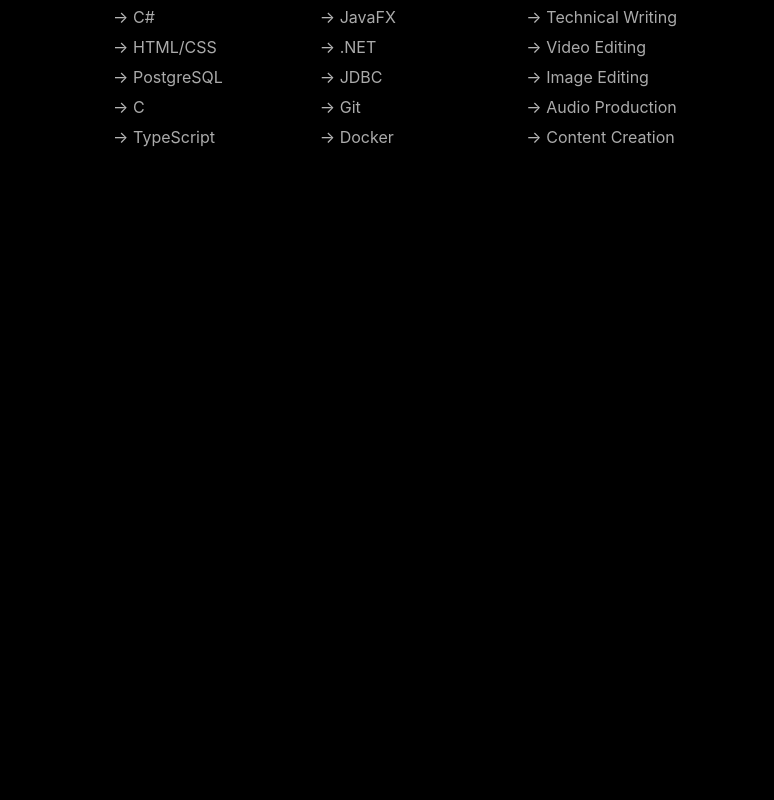
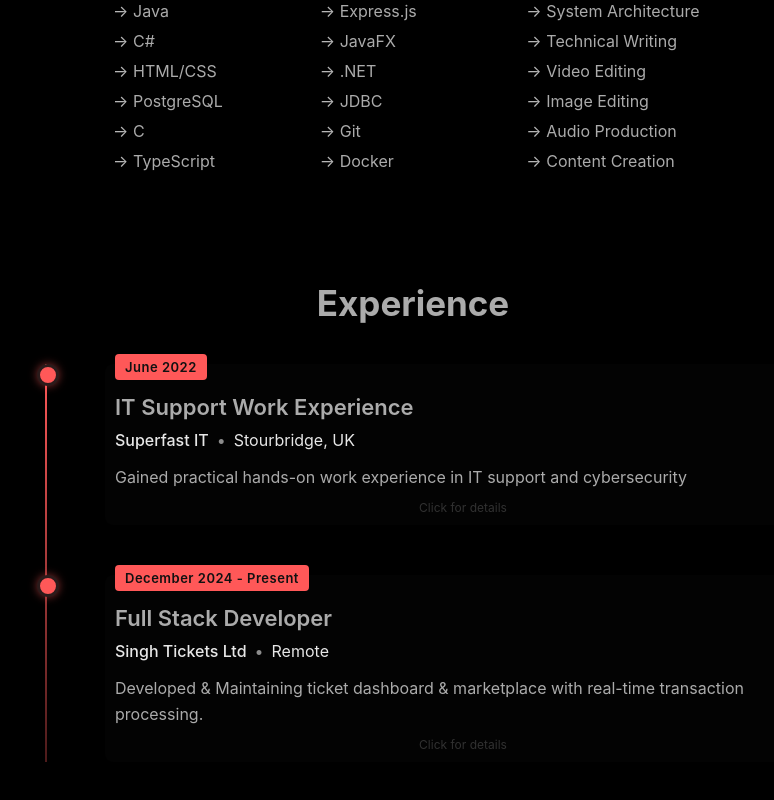
Before and after one commit to m7anj/m7anj, a React (Create React App) app: page / in a window 1280 px wide. Shown: the part 654-1454 px from the top of the page, without its empty margins (227-1001 px from the left). Before the commit the page ends 887 px from the top, so only its background shows below. Built offline with nearby package versions, Linux system fonts and the light colour scheme.

Commit message:
(3/5 Components Done) Experience.js, Experience.css

```diff
--- a/src/App.css
+++ b/src/App.css
@@ -31,11 +31,16 @@ body {
 body {
   margin: 0;
   padding: 50px 5%;
-  font-family: -apple-system, BlinkMacSystemFont, 'Segoe UI', 'Roboto', 'Oxygen',
+  font-family: '-apple-system', BlinkMacSystemFont, 'Segoe UI', 'Roboto', 'Oxygen',
     'Ubuntu', 'Cantarell', 'Fira Sans', 'Droid Sans', 'Helvetica Neue', sans-serif;
   background-color: var(--dark-navy);
   color: var(--slate);
   animation: fadeIn 0.5s ease-in-out;
+}
+
+body h3 {
+  font-size: clamp(25px, 5vw, 35px);
+  font-weight: 700;
 }
 
 @keyframes fadeIn {
--- a/src/App.js
+++ b/src/App.js
@@ -4,6 +4,8 @@ import './App.css';
 import Hero from './comps/Hero/Hero';
 
 import About from './comps/Skills/Skills';
+
+import Experience from './comps/Experience/Experience';
 
 function App() {
   return (
@@ -14,6 +16,12 @@ function App() {
         <About />
       </main>
 
+      <section className="experience-section">
+        <div className="experience-content">
+          <Experience />
+        </div>
+      </section>
+
     </div>
   );
 }
--- a/src/comps/Experience/Experience.css
+++ b/src/comps/Experience/Experience.css
@@ -0,0 +1,229 @@
+.experience {
+    display: flex;
+    flex-direction: column;
+    color: #ababab;
+    width: 100%;
+    box-sizing: border-box;
+    padding: 40px 4%;
+    text-align: center;
+    align-items: center;
+  }
+
+  .experience-content {
+    max-width: 800px;
+    margin: 0 auto;
+    width: 100%;
+  }
+
+  .experience h3 {
+    font-weight: 700;
+    margin-bottom: 40px;
+    position: relative;
+    text-align: center;
+  }
+
+  /* Timeline Container */
+  .timeline-container {
+    position: relative;
+    width: 100%;
+    max-width: 800px;
+    margin: 0 auto;
+    padding-left: 40px;
+  }
+
+  .timeline-container::before {
+    content: '';
+    position: absolute;
+    height: 100%;
+    width: 2px;
+    background: linear-gradient(to bottom, #ff5858 0%, rgba(255, 88, 88, 0.3) 100%);
+    left: 0;
+    top: 0;
+  }
+
+  .timeline-item {
+    position: relative;
+    margin-bottom: 50px;
+    padding-left: 20px;
+  }
+
+  .timeline-item:last-child {
+    margin-bottom: 0;
+  }
+
+
+
+
+  .timeline-marker {
+    position: absolute;
+    width: 16px;
+    height: 16px;
+    border-radius: 50%;
+    background-color: #ff5858;
+    left: -48px;
+    top: 0;
+    border: 3px solid rgba(20, 20, 20, 0.9);
+    box-shadow: 0 0 8px rgba(255, 88, 88, 0.5);
+    z-index: 1;
+  }
+
+  .timeline-content {
+    border-radius: 8px;
+    padding: 10px;
+    text-align: left;
+    transition: all 0.3s ease;
+    backdrop-filter: blur(5px);
+    background-color: rgba(255, 255, 255, 0.01);
+  }
+
+  .timeline-content:hover {
+    transform: translateY(-5px);
+    box-shadow: 0 6px 20px rgba(0, 0, 0, 0.2);
+  }
+
+  /* Time period label */
+  .timeline-period {
+    position: absolute;
+    top: -10px;
+    display: inline-block;
+    padding: 5px 10px;
+    background-color: #ff5858;
+    color: #111111;
+    font-size: clamp(11px, 1.3vw, 13px);
+    font-weight: 600;
+    border-radius: 4px;
+    letter-spacing: 0.5px;
+  }
+
+  /* Job Title */
+  .job-title {
+    font-size: clamp(18px, 2.5vw, 22px);
+    margin: 20px 0 10px 0;
+    font-weight: 600;
+  }
+
+  /* Company Info Line */
+  .company-info {
+    display: flex;
+    align-items: center;
+    margin-bottom: 15px;
+    color: #e7e7e7;
+    font-size: clamp(14px, 1.8vw, 16px);
+  }
+
+  .company-name {
+    color: #e7e7e7;
+    font-weight: 500;
+  }
+
+  .location-dot {
+    margin: 0 8px;
+    opacity: 0.6;
+  }
+
+  /* Job Description */
+  .job-description {
+    list-style-type: none;
+    padding-left: 0;
+    margin-top: 15px;
+  }
+
+  .job-description li {
+    position: relative;
+    padding-left: 18px;
+    margin-bottom: 10px;
+    font-size: clamp(14px, 1.8vw, 16px);
+    line-height: 1.6;
+  }
+
+  .job-description li:before {
+    content: '⤷';
+    position: absolute;
+    left: 0;
+    color: (rgba(255,255,255, 0.001));
+    transform: translateY(1px);
+  }
+
+  /* Responsive styles */
+  @media (max-width: 992px) {
+    .timeline-container {
+      padding-left: 35px;
+    }
+
+    .timeline-marker {
+      width: 14px;
+      height: 14px;
+      left: -42px;
+    }
+
+    .timeline-content {
+      padding: 20px;
+    }
+  }
+
+
+
+
+
+
+
+
+
+  /* expanding feature */
+
+  .timeline-content {
+    cursor: pointer;
+    transition: all 0.3s ease;
+  }
+
+  .timeline-content.expanded {
+    background-color: rgba(255, 255, 255, 0.04);
+  }
+
+  .job-preview {
+    margin: 10px 0;
+    line-height: 1.6;
+  }
+
+  .expanded-content {
+    margin-top: 15px;
+    animation: fadeIn 0.3s ease-in-out;
+  }
+
+  .expand-indicator {
+    text-align: center;
+    font-size: 12px;
+    color: #454545;
+    margin-top: 10px;
+    opacity: 0.7;
+  }
+
+  .tech-used {
+    margin-top: 20px;
+  }
+
+  .tech-used h5 {
+    font-size: 14px;
+    color: #aeaeae;
+    margin-bottom: 8px;
+  }
+
+  .tech-tags {
+    display: flex;
+    flex-wrap: wrap;
+    gap: 8px;
+    margin-top: 5px;
+  }
+
+  .tech-tag {
+    padding: 4px 8px;
+    background-color: #dbdbdb23;
+    color: hsl(0, 100%, 66%);
+    border-radius: 4px;
+    font-size: 12px;
+  }
+
+  @keyframes fadeIn {
+    from { opacity: 0; }
+    to { opacity: 1; }
+  }
--- a/src/comps/Experience/Experience.js
+++ b/src/comps/Experience/Experience.js
@@ -0,0 +1,103 @@
+import React, { useState } from 'react';
+import './Experience.css';
+
+const Experience = () => {
+  const experiences = [
+    {
+      title: "IT Support Work Experience",
+      company: "Superfast IT",
+      location: "Stourbridge, UK",
+      period: "June 2022",
+      preview: "Gained practical hands-on work experience in IT support and cybersecurity",
+      description: [
+        "Gained practical hands-on experience in IT support, technology support and cybersecurity",
+        "Utilized computational skills in IT management, system monitoring, and data recovery",
+        "Contributed to customer support tasks, leveraging technical skills for cybersecurity",
+        "Enhanced communication skills while working effectively in a team environment"
+      ],
+      techStack: ["Windows Server", "Networking", "Data Recovery", "Security Tools"]
+    },
+    {
+      title: "Full Stack Developer",
+      company: "Singh Tickets Ltd",
+      location: "Remote",
+      period: "December 2024 - Present",
+      preview: "Developed & Maintaining ticket dashboard & marketplace with real-time transaction processing.",
+      description: [
+        "Built a full-stack ticket management dashboard using React, Node.js, and MongoDB to handle ticket inventory and sales",
+        "Created a secure payment processing system integrated with Stripe for seamless customer transactions",
+        "Designed analytics tools to track sales performance and identify high-demand events"
+      ],
+      techStack: ["React", "Node.js", "MongoDB", "Stripe", "Socket.io"]
+    }
+  ];
+
+  const [expandedIds, setExpandedIds] = useState([]);
+
+  const toggleExpand = (index) => {
+    if (expandedIds.includes(index)) {
+      setExpandedIds(expandedIds.filter(id => id !== index));
+    } else {
+      setExpandedIds([...expandedIds, index]);
+    }
+  };
+
+  return (
+    <section id="experience" className="experience">
+      <div className="experience-content">
+        <h3>Experience</h3>
+        <div className="timeline-container">
+          {experiences.map((job, index) => (
+            <div className="timeline-item" key={index}>
+              <div className="timeline-marker"></div>
+              <div
+                className={`timeline-content ${expandedIds.includes(index) ? 'expanded' : ''}`}
+                onClick={() => toggleExpand(index)}
+              >
+                <span className="timeline-period">{job.period}</span>
+                <h4 className="job-title">{job.title}</h4>
+                <div className="company-info">
+                  <span className="company-name">{job.company}</span>
+                  <span className="location-dot">•</span>
+                  <span className="job-location">{job.location}</span>
+                </div>
+
+                {/* Show preview when collapsed */}
+                {!expandedIds.includes(index) && (
+                  <p className="job-preview">{job.preview}</p>
+                )}
+
+                {/* Show full details when expanded */}
+                {expandedIds.includes(index) && (
+                  <div className="expanded-content">
+                    <ul className="job-description">
+                      {job.description.map((point, idx) => (
+                        <li key={idx}>{point}</li>
+                      ))}
+                    </ul>
+                    {job.techStack && (
+                      <div className="tech-used">
+                        <h5>Languages & Frameworks:</h5>
+                        <div className="tech-tags">
+                          {job.techStack.map((tech, idx) => (
+                            <span key={idx} className="tech-tag">{tech}</span>
+                          ))}
+                        </div>
+                      </div>
+                    )}
+                  </div>
+                )}
+
+                <div className="expand-indicator">
+                  {expandedIds.includes(index) ? "Click to collapse" : "Click for details"}
+                </div>
+              </div>
+            </div>
+          ))}
+        </div>
+      </div>
+    </section>
+  );
+};
+
+export default Experience;
--- a/src/comps/Skills/Skills.css
+++ b/src/comps/Skills/Skills.css
@@ -46,7 +46,6 @@
 }
 
 .technical-background h3 {
-  font-size: clamp(20px, 3vw, 24px);
   color: #ababab;
   margin-bottom: 20px;
   text-align: center;
--- a/src/index.js
+++ b/src/index.js
@@ -5,6 +5,9 @@ import App from './App.js';
 import './App.css';
 
 const root = ReactDOM.createRoot(document.getElementById('root'));
+
+document.title = 'Manjeev Takhar - Portfolio';
+
 root.render(
   <React.StrictMode>
     <App />
```
Also changed, not shown: 1 other file (tests, documents, lock files or other folders).
